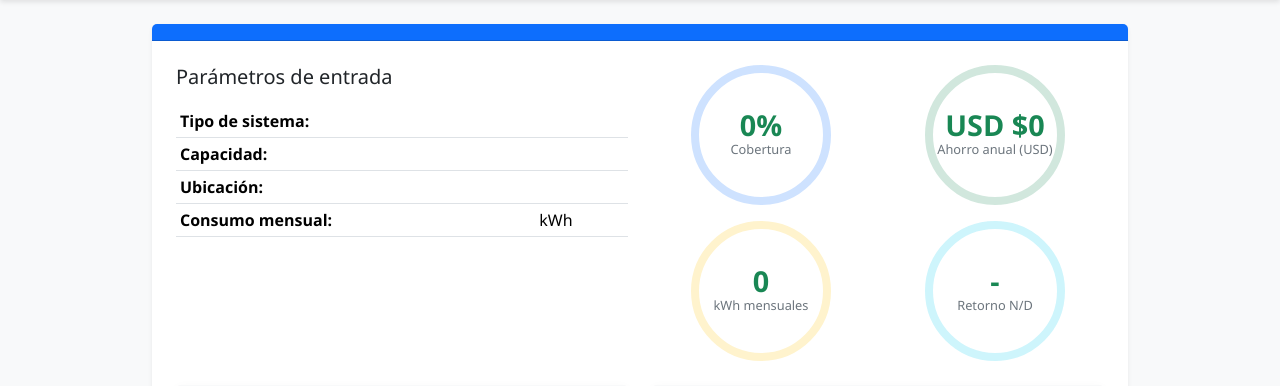
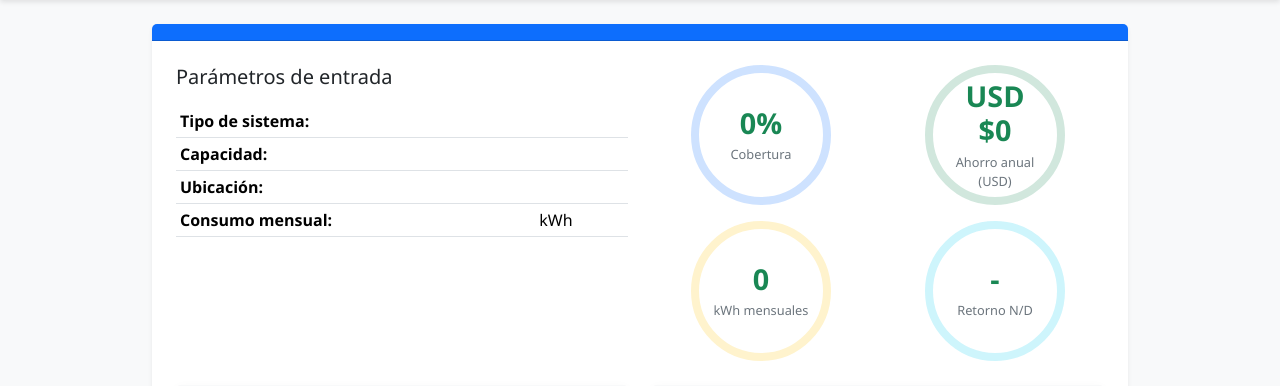
Before and after one commit to AlexisQuiroga/EcoSmart-Advisor, a Flask app: template ecosmart_advisor/app/templates/resultado_simulacion.html in a window 1280 px wide. Shown: the part 56-442 px from the top of the page. Run offline with Flask 3, Linux system fonts and the light colour scheme; the template is opened without the code that fills it, so the values that code supplies are empty; some libraries are stand-ins or nearby versions.

Commit message:
Improve the layout and appearance of key metrics on simulation results
Centers text and adjusts spacing in resultado_simulacion.html; adds lat/lon placeholders in clima_api.py.

Replit-Commit-Author: Agent
Replit-Commit-Session-Id: 3134ecd1-e720-422a-ada0-d92cb83977f4
Replit-Commit-Screenshot-Url: https://storage.googleapis.com/screenshot-production-us-central1/9e73ec2e-cd7e-4322-8554-9703a1384f41/0826276f-1929-42df-acc9-2ecde8bcb8c7.jpg

```diff
--- a/ecosmart_advisor/app/services/clima_api.py
+++ b/ecosmart_advisor/app/services/clima_api.py
@@ -73,6 +73,8 @@ def obtener_datos_por_ciudad(ciudad):
             'velocidad_viento': 3.5,
             'temperatura_promedio': 15,
             'ubicacion': ciudad,
+            'latitud': None,
+            'longitud': None,
             'fuente': 'datos_estimados'
         }
 
--- a/ecosmart_advisor/app/templates/resultado_simulacion.html
+++ b/ecosmart_advisor/app/templates/resultado_simulacion.html
@@ -14,6 +14,8 @@
         align-items: center;
         margin: 0 auto;
         border: 8px solid;
+        text-align: center;
+        padding: 10px;
     }
 
     .metric-circle-primary {
@@ -39,12 +41,16 @@
     .metric-value {
         font-size: 1.8rem;
         font-weight: bold;
-        line-height: 1;
+        line-height: 1.2;
+        width: 100%;
+        text-align: center;
     }
 
     .metric-label {
         font-size: 0.8rem;
+        width: 100%;
         text-align: center;
+        margin-top: 5px;
     }
 
     .chart-container {
@@ -135,30 +141,30 @@
                         <div class="row row-cols-2 g-3">
                             <div class="col">
                                 <div class="metric-circle metric-circle-primary">
-                                    <div class="metric-value">{{ resultados.cobertura|round|int }}%</div>
-                                    <div class="metric-label">Cobertura</div>
+                                    <div class="metric-value text-center">{{ resultados.cobertura|round|int }}%</div>
+                                    <div class="metric-label text-center">Cobertura</div>
                                 </div>
                             </div>
                             <div class="col">
                                 <div class="metric-circle metric-circle-success">
-                                    <div class="metric-value">USD ${{ resultados.ahorro_anual_usd|round|int }}</div>
-                                    <div class="metric-label">Ahorro anual (USD)</div>
+                                    <div class="metric-value text-center">USD<br>${{ resultados.ahorro_anual_usd|round|int }}</div>
+                                    <div class="metric-label text-center">Ahorro anual (USD)</div>
                                 </div>
                             </div>
                             <div class="col">
                                 <div class="metric-circle metric-circle-warning">
-                                    <div class="metric-value">{{ resultados.generacion_mensual|round|int }}</div>
-                                    <div class="metric-label">kWh mensuales</div>
+                                    <div class="metric-value text-center">{{ resultados.generacion_mensual|round|int }}</div>
+                                    <div class="metric-label text-center">kWh mensuales</div>
                                 </div>
                             </div>
                             <div class="col">
                                 <div class="metric-circle metric-circle-info">
                                     {% if resultados.retorno_inversion_anos %}
-                                    <div class="metric-value">{{ resultados.retorno_inversion_anos|round(1) }}</div>
-                                    <div class="metric-label">Años retorno</div>
+                                    <div class="metric-value text-center">{{ resultados.retorno_inversion_anos|round(1) }}</div>
+                                    <div class="metric-label text-center">Años retorno</div>
                                     {% else %}
-                                    <div class="metric-value">-</div>
-                                    <div class="metric-label">Retorno N/D</div>
+                                    <div class="metric-value text-center">-</div>
+                                    <div class="metric-label text-center">Retorno N/D</div>
                                     {% endif %}
                                 </div>
                             </div>
```
Also changed, not shown: attached_assets/image_1746996279382.png (added).
